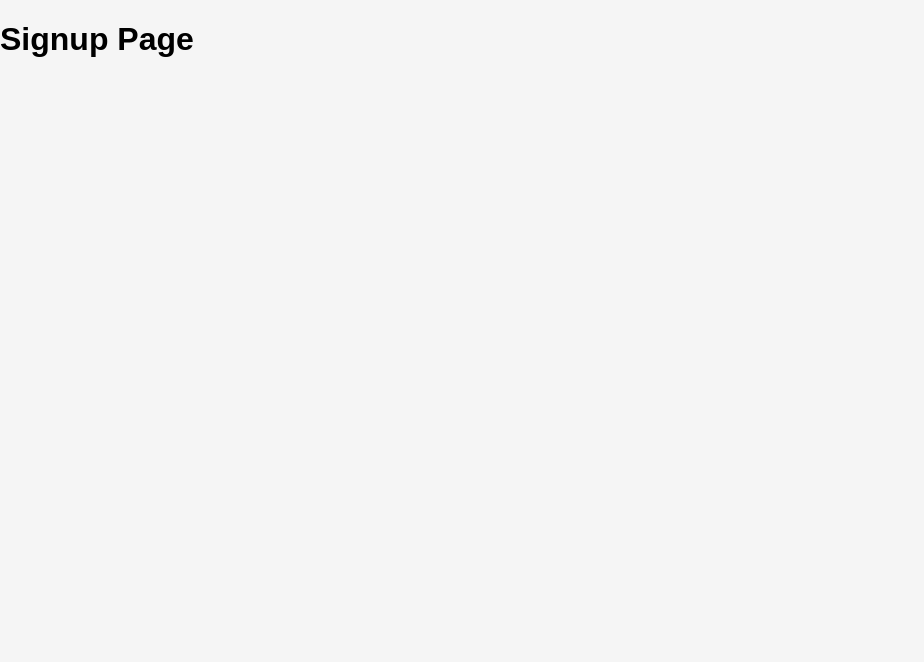
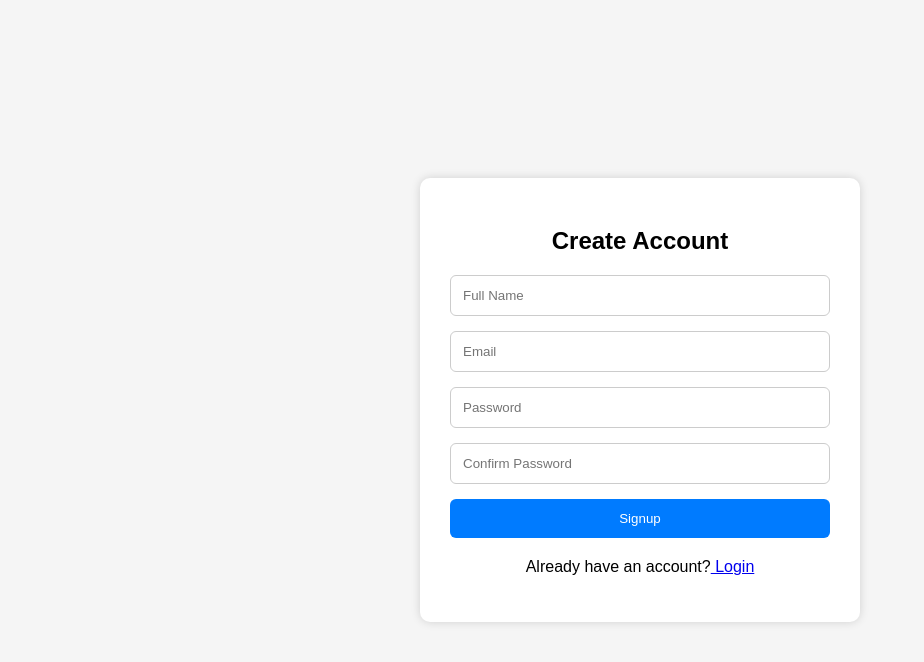
Before and after one commit to Aakash-Rajput22/mini-project, a React (Create React App) app: page /signup in a window 1280 px wide. Shown: the top 662 px of the page, without its empty margins (0-924 px from the left). Built offline with nearby package versions, Linux system fonts and the light colour scheme; the HTML template or start-up script is replaced by a standard one.

Commit message:
Added Signup UI and reusable components

```diff
--- /dev/null
+++ b/src/components/Button.jsx
@@ -0,0 +1,9 @@
+function Button({ text }) {
+  return (
+    <button className="btn">
+      {text}
+    </button>
+  );
+}
+
+export default Button;
--- /dev/null
+++ b/src/components/InputField.jsx
@@ -0,0 +1,11 @@
+function InputField({ type, placeholder }) {
+  return (
+    <input
+      type={type}
+      placeholder={placeholder}
+      className="input-field"
+    />
+  );
+}
+
+export default InputField;
--- a/src/pages/Signup.js
+++ b/src/pages/Signup.js
@@ -1,5 +1,45 @@
+import { Link } from "react-router-dom";
+import InputField from "../components/InputField";
+import Button from "../components/Button";
+import "../styles/signup.css";
+
 function Signup() {
-  return <h1>Signup Page</h1>;
+  return (
+    <div className="signup-container">
+      <div className="signup-box">
+
+        <h2>Create Account</h2>
+
+        <InputField
+          type="text"
+          placeholder="Full Name"
+        />
+
+        <InputField
+          type="email"
+          placeholder="Email"
+        />
+
+        <InputField
+          type="password"
+          placeholder="Password"
+        />
+
+        <InputField
+          type="password"
+          placeholder="Confirm Password"
+        />
+
+        <Button text="Signup" />
+
+        <p>
+          Already have an account?
+          <Link to="/login"> Login</Link>
+        </p>
+
+      </div>
+    </div>
+  );
 }
 
 export default Signup;
--- /dev/null
+++ b/src/styles/signup.css
@@ -0,0 +1,53 @@
+body{
+    margin:0;
+    font-family:Arial;
+    background:#f5f5f5;
+}
+
+.signup-container{
+    display:flex;
+    justify-content:center;
+    align-items:center;
+    height:100vh;
+}
+
+.signup-box{
+    width:380px;
+    background:#fff;
+    padding:30px;
+    border-radius:10px;
+    box-shadow:0 0 10px rgba(0,0,0,.15);
+}
+
+.signup-box h2{
+    text-align:center;
+    margin-bottom:20px;
+}
+
+.input-field{
+    width:100%;
+    padding:12px;
+    margin-bottom:15px;
+    border:1px solid #ccc;
+    border-radius:6px;
+    box-sizing:border-box;
+}
+
+.btn{
+    width:100%;
+    padding:12px;
+    background:#007bff;
+    color:white;
+    border:none;
+    border-radius:6px;
+    cursor:pointer;
+}
+
+.btn:hover{
+    background:#0056b3;
+}
+
+.signup-box p{
+    text-align:center;
+    margin-top:20px;
+}
```
